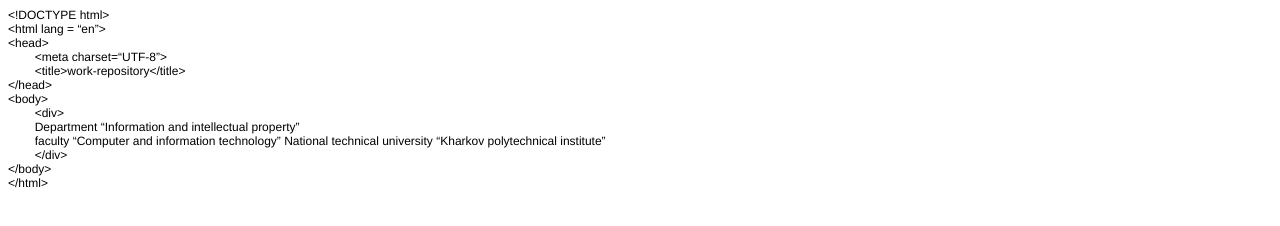
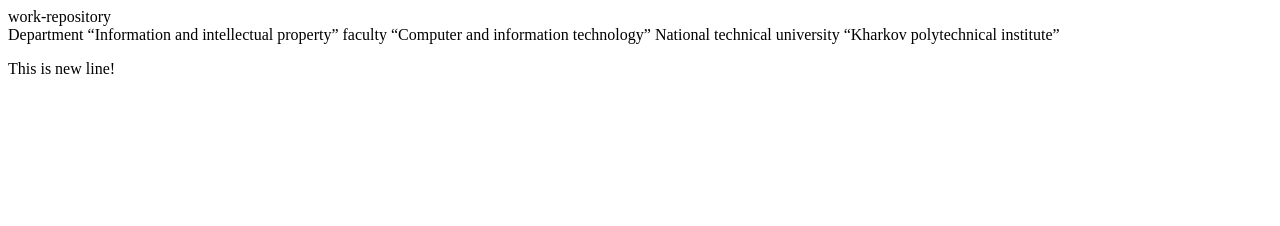
Before and after one commit to yelyseibocharov/work-repository, a plain HTML site: page index.html in a window 1280 px wide. Drawn offline with Linux system fonts and the light colour scheme.

Commit message:
Update index.html
Reformatting file

```diff
--- a/index.html
+++ b/index.html
@@ -1,29 +1,14 @@
-<!DOCTYPE html PUBLIC "-//W3C//DTD HTML 4.01//EN" "http://www.w3.org/TR/html4/strict.dtd">
-<html>
+<!DOCTYPE html>
+<html lang="en">
 <head>
-  <meta http-equiv="Content-Type" content="text/html; charset=utf-8">
-  <meta http-equiv="Content-Style-Type" content="text/css">
-  <title></title>
-  <meta name="Generator" content="Cocoa HTML Writer">
-  <meta name="CocoaVersion" content="2487.7">
-  <style type="text/css">
-    p.p1 {margin: 0.0px 0.0px 0.0px 0.0px; font: 12.0px Helvetica}
-    span.Apple-tab-span {white-space:pre}
-  </style>
+  <meta charset="UTF-8"
+  <title>work-repository</title>
 </head>
 <body>
-<p class="p1">&lt;!DOCTYPE html&gt;</p>
-<p class="p1">&lt;html lang = “en”&gt;</p>
-<p class="p1">&lt;head&gt;</p>
-<p class="p1"><span class="Apple-tab-span">	</span>&lt;meta charset=“UTF-8”&gt;</p>
-<p class="p1"><span class="Apple-tab-span">	</span>&lt;title&gt;work-repository&lt;/title&gt;</p>
-<p class="p1">&lt;/head&gt;</p>
-<p class="p1">&lt;body&gt;</p>
-<p class="p1"><span class="Apple-tab-span">	</span>&lt;div&gt;</p>
-<p class="p1"><span class="Apple-tab-span">	</span>Department “Information and intellectual property”</p>
-<p class="p1"><span class="Apple-tab-span">	</span>faculty “Computer and information technology” National technical university “Kharkov polytechnical institute”</p>
-<p class="p1"><span class="Apple-tab-span">	</span>&lt;/div&gt;</p>
-<p class="p1">&lt;/body&gt;</p>
-<p class="p1">&lt;/html&gt;</p>
+  <div>
+    Department “Information and intellectual property”
+    faculty “Computer and information technology” National technical university “Kharkov polytechnical institute”
+  </div>
+  <p>This is new line!</p>
 </body>
 </html>
```
